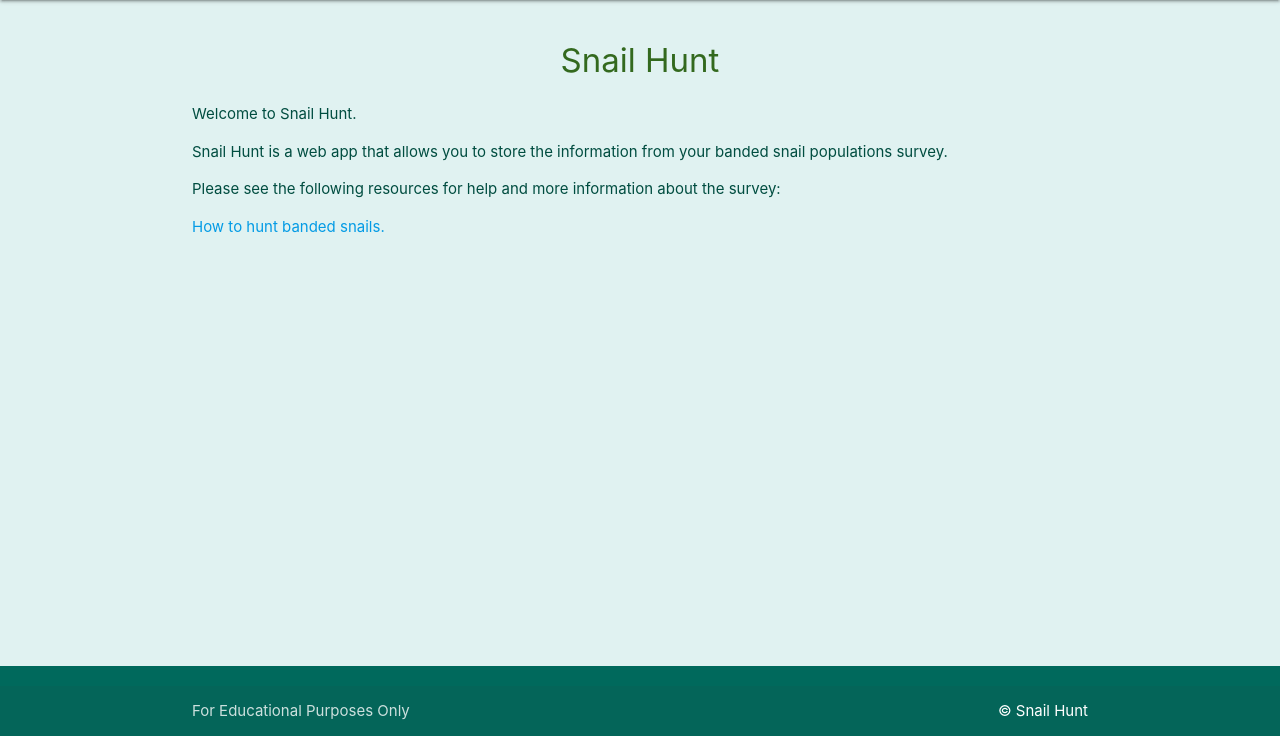
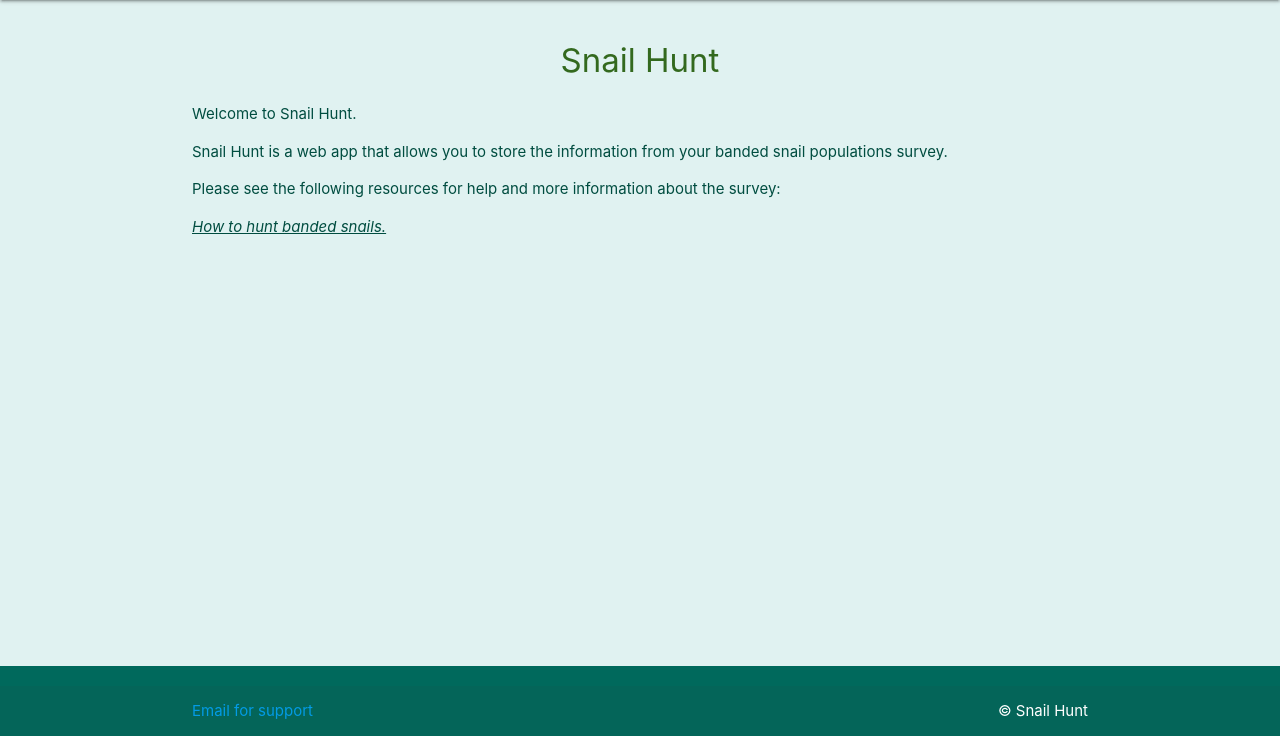
Before and after one commit to cjns/Milestone-3--The-Snail-Hunt, a Flask app: page / in a window 1280 px wide. Shown: the part 64-800 px from the top of the page. Run offline with Flask 3, Linux system fonts and the light colour scheme; some libraries are stand-ins or nearby versions.

Commit message:
Update home page text and styling

```diff
--- a/snailmanager/static/css/style.css
+++ b/snailmanager/static/css/style.css
@@ -71,3 +71,10 @@ p {
   background-color: #00897b !important;
   color: #FFFFFFE6 !important;
 }
+
+/* Links */
+a.hunt-snails {
+  color: #004d40;
+  text-decoration: underline;
+  font-style: italic;
+}
--- a/snailmanager/templates/base.html
+++ b/snailmanager/templates/base.html
@@ -13,10 +13,10 @@
 <body class="teal lighten-5">
 
     <header>
-        <nav class="teal darken-3">
+        <nav class="teal darken-3" role="navigation" aria-label="Main Navigation">
             <div class="nav-wrapper">
                 <span class="brand-logo">Snail Hunt</span>
-                <a href="#" data-target="mobile-demo" class="sidenav-trigger"><i class="fa-solid fa-bars"></i></a>
+                <a href="#" data-target="mobile-demo" class="sidenav-trigger" aria-label="Open navigation menu"><i class="fa-solid fa-bars"></i></a>
                 <ul class="right hide-on-med-and-down">
                     <li><a href="{{ url_for('home') }}" class="white-text">Home</a></li>
                     {% if current_user.is_authenticated %}
@@ -64,7 +64,7 @@
     <footer class="page-footer teal darken-3">
         <div class="footer-copyright">
             <div class="container">
-                For Educational Purposes Only
+                <a href="mailto:support@example.com">Email for support</a>
                 <a class="white-text right" href="#" target="_blank">&copy; Snail Hunt</a>
             </div>
         </div>
--- a/snailmanager/templates/home.html
+++ b/snailmanager/templates/home.html
@@ -5,9 +5,6 @@
 <p>Welcome to Snail Hunt.</p>
 <p>Snail Hunt is a web app that allows you to store the information from your banded snail populations survey.</p>
 <p>Please see the following resources for help and more information about the survey:</p>
-<ul>
-    <li><a href="https://www.stem.org.uk/elibrary/resource/34437/">How to hunt banded snails.</a>
-    </li>
-</ul>
+<a href="https://www.stem.org.uk/elibrary/resource/34437/" class="hunt-snails">How to hunt banded snails.</a>
 
 {% endblock %}
```
